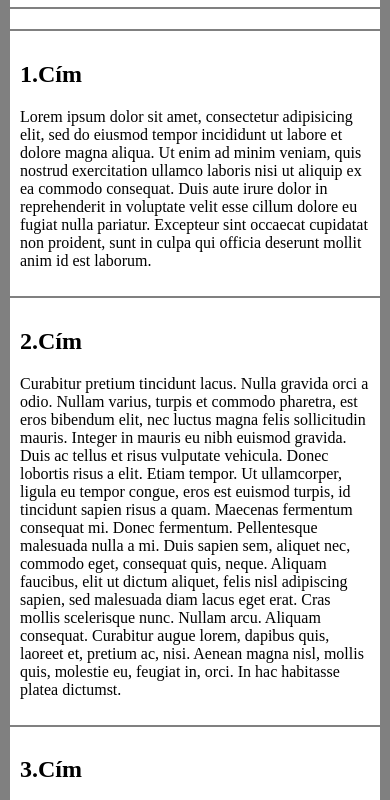
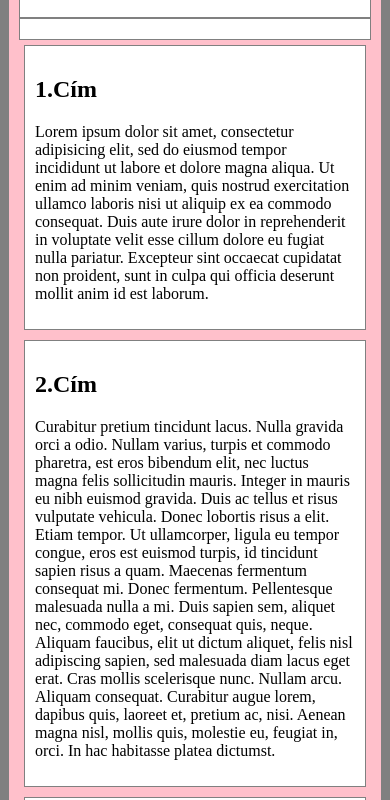
Before and after one commit to Mikihiko01/flexbox, a plain HTML site: page public_html/index.html in a window 390 px wide. Shown: the part 103-903 px from the top of the page. Drawn offline with Linux system fonts and the light colour scheme.

Commit message:
Flexbox oldal szerkezet kialakitva

```diff
--- a/public_html/stilus.css
+++ b/public_html/stilus.css
@@ -7,8 +7,31 @@ main{
 }
 main, article, header, footer, nav{
     border: 1px solid gray;
+    padding: 10px;
+    box-sizing: border-box;
 }
 article, header, footer, nav{
     background: white;
-    padding: 10px;
 }
+
+/*szerkezet kialakitása flexboxxal*/
+
+main{
+    display: flex;
+    flex-direction: row;
+    flex-wrap: wrap;
+    justify-content: center;
+}
+header, nav, footer{
+    flex: 0 0 100%;
+}
+article{
+    flex: 0 0 calc(33.3333% - 10px);
+    margin: 5px;
+}
+@media screen and (max-width:600px){
+    main{
+        flex-direction: column;
+        flex-wrap: nowrap;
+    }
+}
```
Also changed, not shown: public_html/index.html (indentation only).
